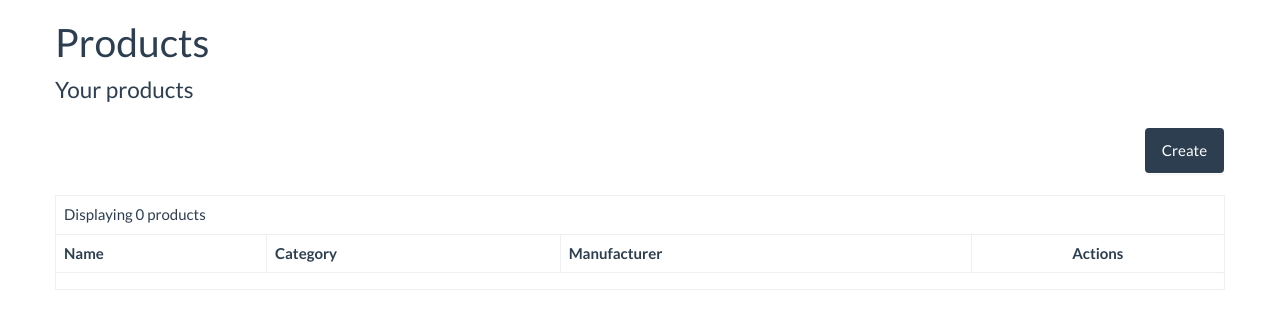
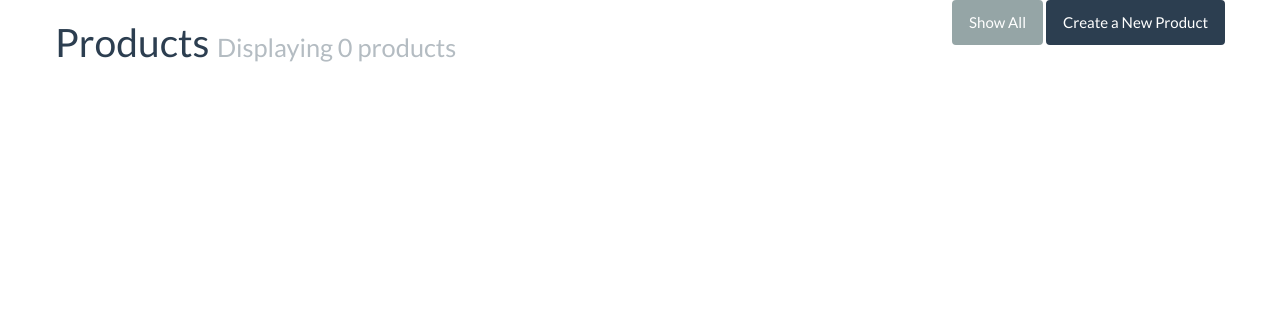
Before and after one commit to jmiranda/openboxes-django, a Django app: page /products/ in a window 1280 px wide. Shown: the top 329 px of the page. Run offline with Django 3.2, Linux system fonts and the light colour scheme; data that the repository does not hold is empty; some libraries are stand-ins or nearby versions.

Commit message:
improved UI for listing and showing product details

```diff
--- a/core/templates/product/list.html
+++ b/core/templates/product/list.html
@@ -4,54 +4,30 @@
 
 <div class="container">
     <div class="row">
-        <h1>Products</h1>
-        <p class="lead">Your products</p>
+        <div class="pull-right">
+            <a href="{% url 'product-list-view' %}" class="btn btn-default">Show All</a>
+            <a href="create" class="btn btn-primary">Create a New Product</a>
+        </div>
+
+        <h1>Products <small>Displaying {{ object_list|length }} products</small></h1>
     </div>
 </div>
 
 <div class="container">
     <div class="row">
-        <div class="panel pull-right">
-            <a href="create" class="btn btn-primary">
-                Create
+        {% for product in object_list %}
+            <div class="col-sm-4 col-md-3">
+                <div class="thumbnail">
+                    <a href="{% url 'product-details-view' product.id %}">
+                        <img src="{{ product.thumbnail_url }}" alt="{{ product.name }}" class="img-responsive img-thumbnail"/>
                     </a>
-        </div>
-    </div>
-</div>
-
-
-<div class="container">
-    <div class="row">
-        <table class="table table-bordered table-responsive">
-            <thead>
-                <tr>
-                    <td colspan="4">
-                        Displaying {{ object_list|length }} products
-                    </td>
-                </tr>
-                <tr>
-                    <th>Name</th>
-                    <th>Category</th>
-                    <th>Manufacturer</th>
-                    <th class="text-center">Actions</th>
-                </tr>
-            </thead>
-            <tbody>
-            {% for product in object_list %}
-                <tr>
-                    <td>
-                        <a href="{% url 'product-details-view' product.id %}">
-                            {{ product.name }}
-                        </a>
-                    </td>
-                    <td>
-                        {{ product.category.name }}
-                    </td>
-                    <td>
-                        {{ product.manufacturer.name }}
-                    </td>
-                    <td>
-                        <div class="text-center">
+                    <div class="caption">
+                        <h3><a href="{% url 'product-details-view' product.id %}">{{ product.name }}</a></h3>
+                        <p>{{ product.description|truncatewords:20 }}</p>
+                        <p><label>Category:</label> {{ product.category.name }}</p>
+                        <p><label>Manufacturer:</label> {{ product.manufacturer.name }}</p>
+                        <p><label>Ranking:</label> {{ product.rank }}</p>
+                        <p>
                             <a href="{% url 'product-details-view' product.id %}" class="btn btn-default">
                                 Show
                             </a>
@@ -61,15 +37,20 @@
                             <a href="{% url 'product-delete-view' product.id %}" class="btn btn-danger">
                                 Delete
                             </a>
+
+                        </p>
                     </div>
-                    </td>
-                </tr>
+                </div>
+            </div>
+            {% if forloop.counter|divisibleby:4 %}
+                </div>
+                <div class="row">
+            {% endif %}
+
+
         {% endfor %}
-            </tbody>
-        <tfoot>
-            <tr>
-                <td colspan="4">
-
+    </div>
+    <div class="row">
         {% if is_paginated %}
             <ul class="pagination">
                 {% if page_obj.has_previous %}
@@ -87,12 +68,12 @@
                 {% endif %}
             </ul>
         {% endif %}
-                </td>
-            </tr>
-        </tfoot>
-        </table>
+
     </div>
 </div>
 
 
+
+
+
 {% endblock %}
```
Also changed, not shown: core/templates/product/show.html (+12 -3 lines). Lines whose indentation alone changed are shown as unchanged.
